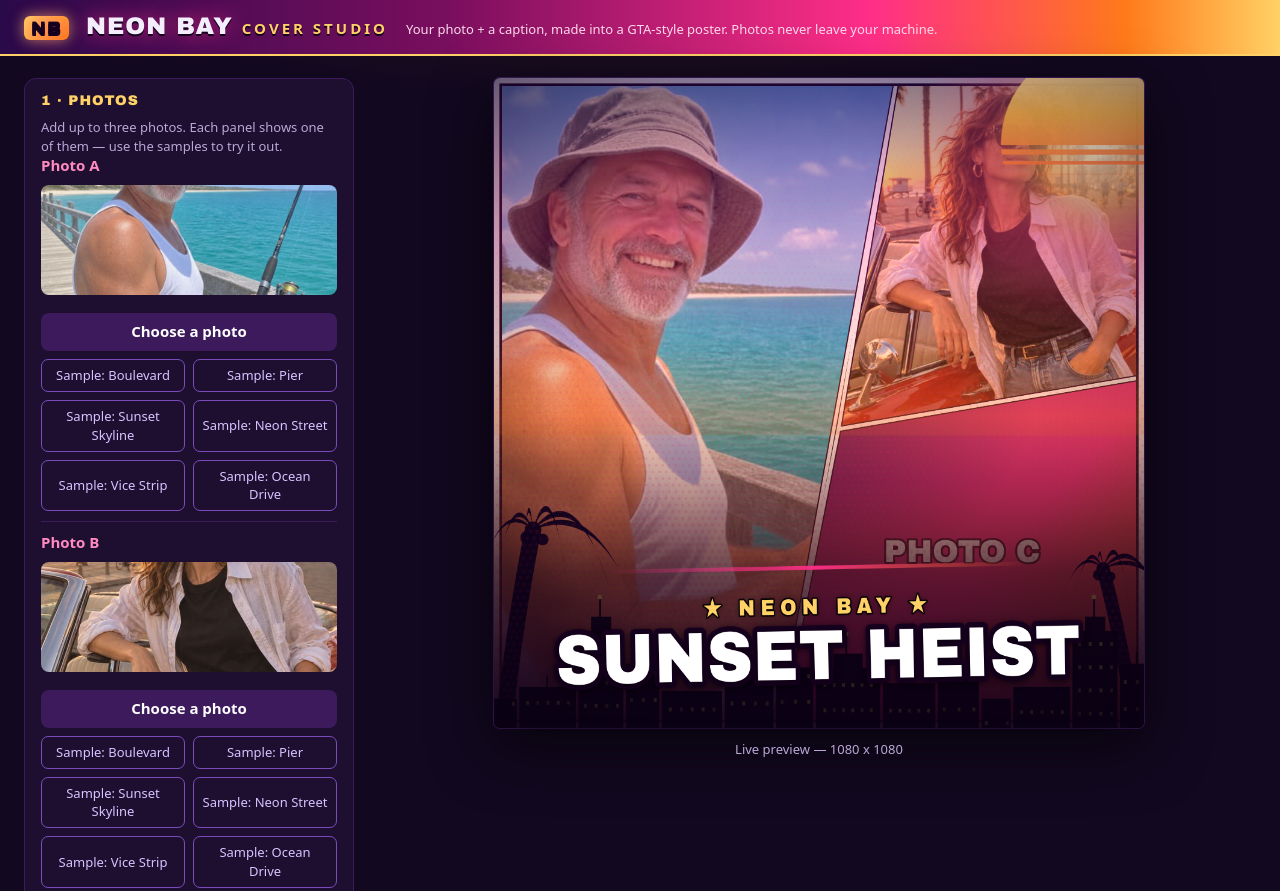
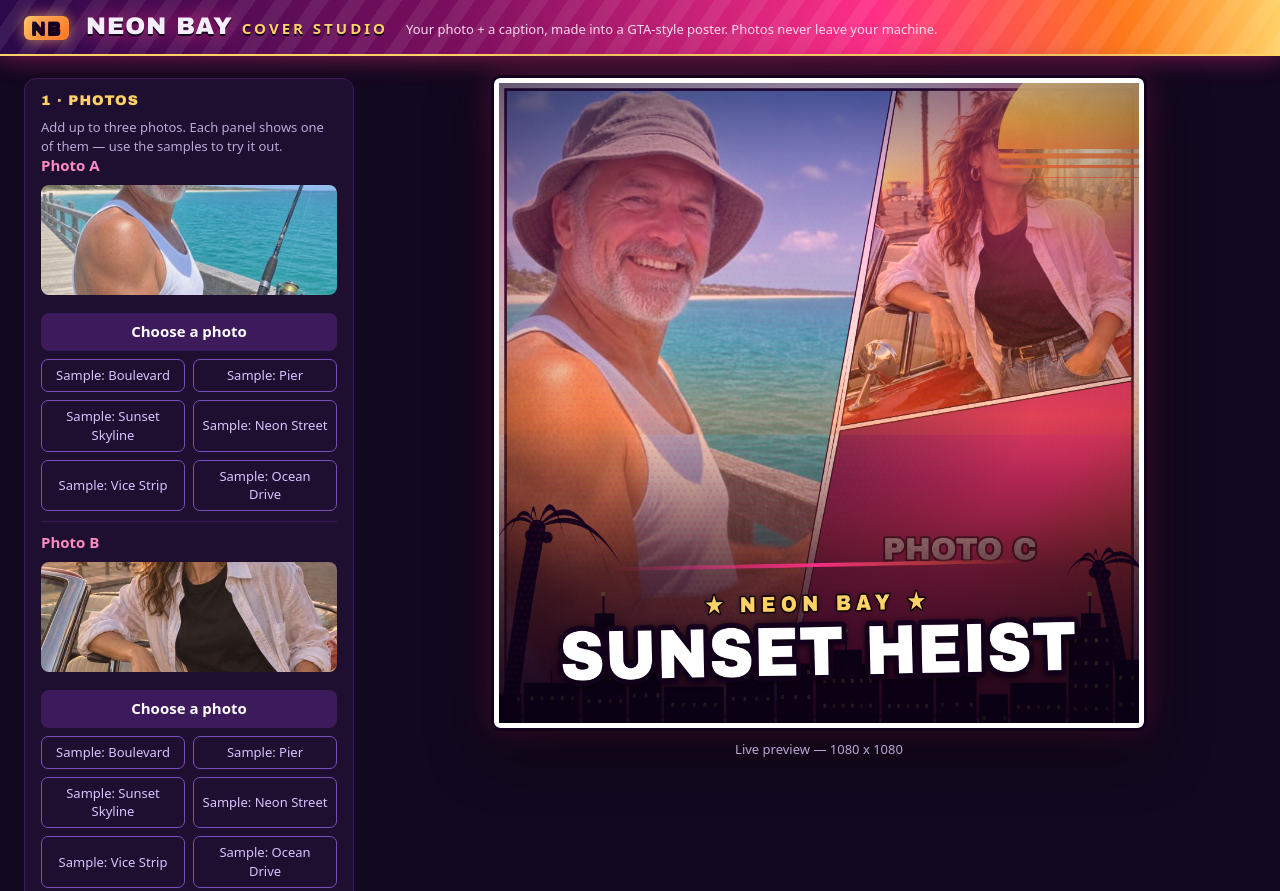
Before and after one commit to fiqirealme52-max/GTACoverArt, a plain HTML site: page app/index.html in a window 1280 px wide. Shown: the top 891 px of the page. Drawn offline with Linux system fonts and the light colour scheme.

Commit message:
Cover Art round 4: diagonal topbar, poster frame

```diff
--- a/app/style.css
+++ b/app/style.css
@@ -14,8 +14,11 @@ body {
   gap: 18px;
   flex-wrap: wrap;
   padding: 14px 24px;
-  background: linear-gradient(90deg, #2a0a4a, #7a0e5e 35%, #ff2e88 68%, #ff7a1a 88%, #ffd166);
+  background:
+    repeating-linear-gradient(-55deg, rgba(255, 255, 255, 0.07) 0 14px, transparent 14px 30px),
+    linear-gradient(90deg, #2a0a4a, #7a0e5e 35%, #ff2e88 68%, #ff7a1a 88%, #ffd166);
   border-bottom: 2px solid #ffd166;
+  box-shadow: 0 2px 24px rgba(255, 46, 136, 0.45);
 }
 .brand { font: 900 24px/1 "Arial Black", Arial, sans-serif; letter-spacing: 1px; text-shadow: 0 2px 0 #16001f, 0 0 20px rgba(255, 46, 136, 0.7); }
 .brand em { font: 700 15px/1 system-ui, sans-serif; font-style: normal; color: #ffd166; letter-spacing: 3px; text-transform: uppercase; text-shadow: 0 2px 0 #16001f; }
@@ -122,7 +125,10 @@ input[type="range"] { width: 100%; accent-color: #ff2e88; }
   width: auto;
   height: auto;
   border-radius: 6px;
-  box-shadow: 0 18px 60px rgba(0, 0, 0, 0.6), 0 0 0 1px #3d1a5c;
+  /* A poster frame to match the cover itself: white keyline, dark outer edge. */
+  border: 5px solid #ffffff;
+  outline: 3px solid #12001e;
+  box-shadow: 0 18px 60px rgba(0, 0, 0, 0.6), 0 0 34px rgba(255, 46, 136, 0.35);
 }
 .preview-note { margin: 0; color: #b9a8d6; font-size: 13px; }
 
```
